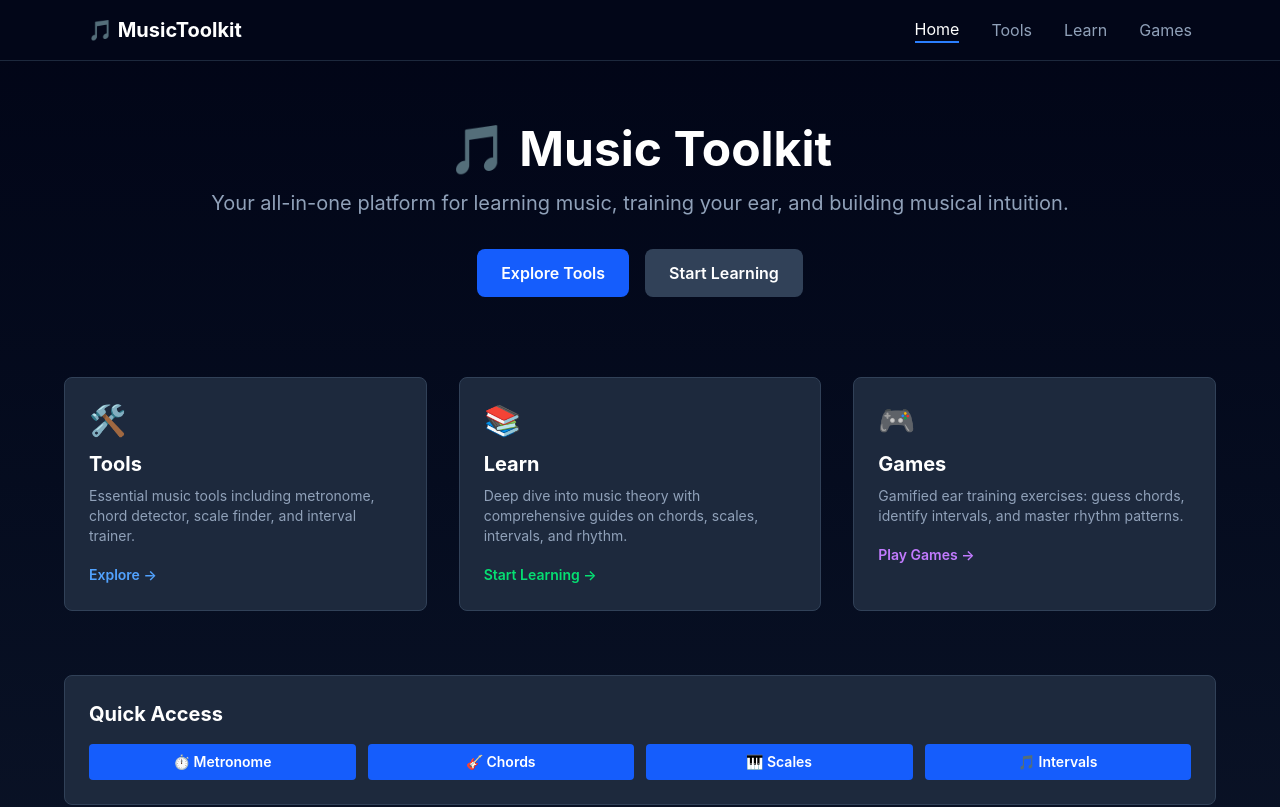
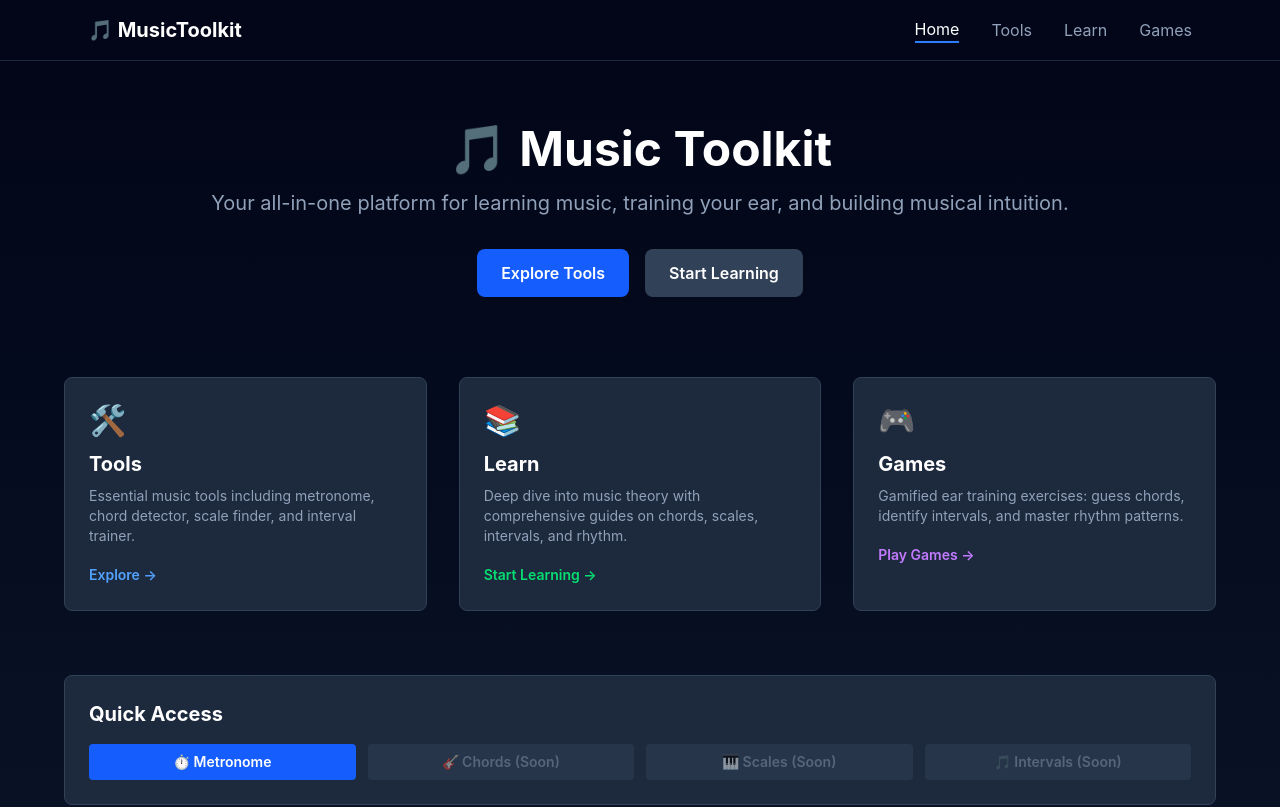
Before and after one commit to cosmoumadd/MusicToolkit, a SvelteKit app: page / in a window 1280 px wide. Shown: the top 807 px of the page. Built offline with nearby package versions, Linux system fonts and the light colour scheme.

Commit message:
Update +page.svelte

```diff
--- a/src/routes/+page.svelte
+++ b/src/routes/+page.svelte
@@ -1,6 +1,9 @@
+<script lang="ts">
+    import { base } from '$app/paths'; // use base path for correct linking in production
+</script>
+
 <div class="min-h-[calc(100vh-180px)] bg-gradient-to-b from-slate-950 to-slate-900 py-16 px-6">
     <div class="max-w-6xl mx-auto">
-		<!-- Hero Section -->
         <div class="text-center mb-20">
             <h1 class="text-5xl font-bold text-white mb-4">🎵 Music Toolkit</h1>
             <p class="text-xl text-slate-400 mb-8">
@@ -8,13 +11,13 @@
             </p>
             <div class="flex gap-4 justify-center flex-wrap">
                 <a
-					href="./tools"
+                    href="{base}/tools"
                     class="px-6 py-3 bg-blue-600 hover:bg-blue-700 text-white rounded-lg font-semibold transition-colors"
                 >
                     Explore Tools
                 </a>
                 <a
-					href="./learn"
+                    href="{base}/learn"
                     class="px-6 py-3 bg-slate-700 hover:bg-slate-600 text-white rounded-lg font-semibold transition-colors"
                 >
                     Start Learning
@@ -22,65 +25,60 @@
             </div>
         </div>
 
-		<!-- Features Grid -->
         <div class="grid md:grid-cols-3 gap-8 mb-16">
-			<!-- Tools Section -->
             <div class="bg-slate-800 rounded-lg p-6 border border-slate-700 hover:border-blue-500 transition-colors">
                 <div class="text-3xl mb-3">🛠️</div>
                 <h2 class="text-xl font-bold text-white mb-2">Tools</h2>
                 <p class="text-slate-400 text-sm mb-4">
                     Essential music tools including metronome, chord detector, scale finder, and interval trainer.
                 </p>
-				<a href="./tools" class="text-blue-400 hover:text-blue-300 font-semibold text-sm">
+                <a href="{base}/tools" class="text-blue-400 hover:text-blue-300 font-semibold text-sm">
                     Explore →
                 </a>
             </div>
 
-			<!-- Learn Section -->
             <div class="bg-slate-800 rounded-lg p-6 border border-slate-700 hover:border-green-500 transition-colors">
                 <div class="text-3xl mb-3">📚</div>
                 <h2 class="text-xl font-bold text-white mb-2">Learn</h2>
                 <p class="text-slate-400 text-sm mb-4">
                     Deep dive into music theory with comprehensive guides on chords, scales, intervals, and rhythm.
                 </p>
-				<a href="./learn" class="text-green-400 hover:text-green-300 font-semibold text-sm">
+                <a href="{base}/learn" class="text-green-400 hover:text-green-300 font-semibold text-sm">
                     Start Learning →
                 </a>
             </div>
 
-			<!-- Games Section -->
             <div class="bg-slate-800 rounded-lg p-6 border border-slate-700 hover:border-purple-500 transition-colors">
                 <div class="text-3xl mb-3">🎮</div>
                 <h2 class="text-xl font-bold text-white mb-2">Games</h2>
                 <p class="text-slate-400 text-sm mb-4">
                     Gamified ear training exercises: guess chords, identify intervals, and master rhythm patterns.
                 </p>
-				<a href="./games" class="text-purple-400 hover:text-purple-300 font-semibold text-sm">
+                <a href="{base}/games" class="text-purple-400 hover:text-purple-300 font-semibold text-sm">
                     Play Games →
                 </a>
             </div>
         </div>
 
-		<!-- Quick Access -->
         <div class="bg-slate-800 rounded-lg p-6 border border-slate-700 mb-16">
             <h2 class="text-xl font-bold text-white mb-4">Quick Access</h2>
             <div class="grid grid-cols-2 md:grid-cols-4 gap-3">
-				<a href="./tools/metronome" class="py-2 px-4 bg-blue-600 hover:bg-blue-700 text-white text-sm rounded font-semibold transition-colors text-center">
+                <a href="{base}/tools/metronome" class="py-2 px-4 bg-blue-600 hover:bg-blue-700 text-white text-sm rounded font-semibold transition-colors text-center">
                     ⏱️ Metronome
                 </a>
-				<a href="./tools/chord-detector" class="py-2 px-4 bg-blue-600 hover:bg-blue-700 text-white text-sm rounded font-semibold transition-colors text-center">
-					🎸 Chords
+
+                <a href="#/" class="py-2 px-4 bg-slate-700 text-slate-400 text-sm rounded font-semibold text-center pointer-events-none opacity-50">
+                    🎸 Chords (Soon)
                 </a>
-				<a href="./tools/scale-finder" class="py-2 px-4 bg-blue-600 hover:bg-blue-700 text-white text-sm rounded font-semibold transition-colors text-center">
-					🎹 Scales
+                <a href="#/" class="py-2 px-4 bg-slate-700 text-slate-400 text-sm rounded font-semibold text-center pointer-events-none opacity-50">
+                    🎹 Scales (Soon)
                 </a>
-				<a href="./tools/interval-trainer" class="py-2 px-4 bg-blue-600 hover:bg-blue-700 text-white text-sm rounded font-semibold transition-colors text-center">
-					🎵 Intervals
+                <a href="#/" class="py-2 px-4 bg-slate-700 text-slate-400 text-sm rounded font-semibold text-center pointer-events-none opacity-50">
+                    🎵 Intervals (Soon)
                 </a>
             </div>
         </div>
 
-		<!-- Quick Start -->
         <div class="bg-slate-800 rounded-lg p-8 border border-slate-700">
             <h2 class="text-2xl font-bold text-white mb-4">Quick Start</h2>
             <div class="space-y-3 text-slate-300">
```
Lines whose indentation alone changed are shown as unchanged.
